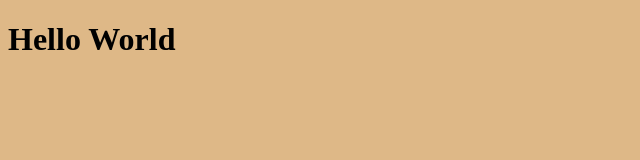
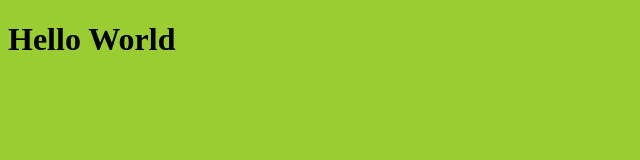
Before and after one commit to 92Chetan/Test_Project_Gitpush, a plain HTML site: page index.html in a window 1280 px wide. Shown: the whole page, without its empty margins (0-640 px from the left). Drawn offline with Linux system fonts and the light colour scheme.

Commit message:
Commit Color change

```diff
--- a/style.css
+++ b/style.css
@@ -1,3 +1,3 @@
 body{
-    background-color:burlywood;
+    background-color:yellowgreen;
 }
```
